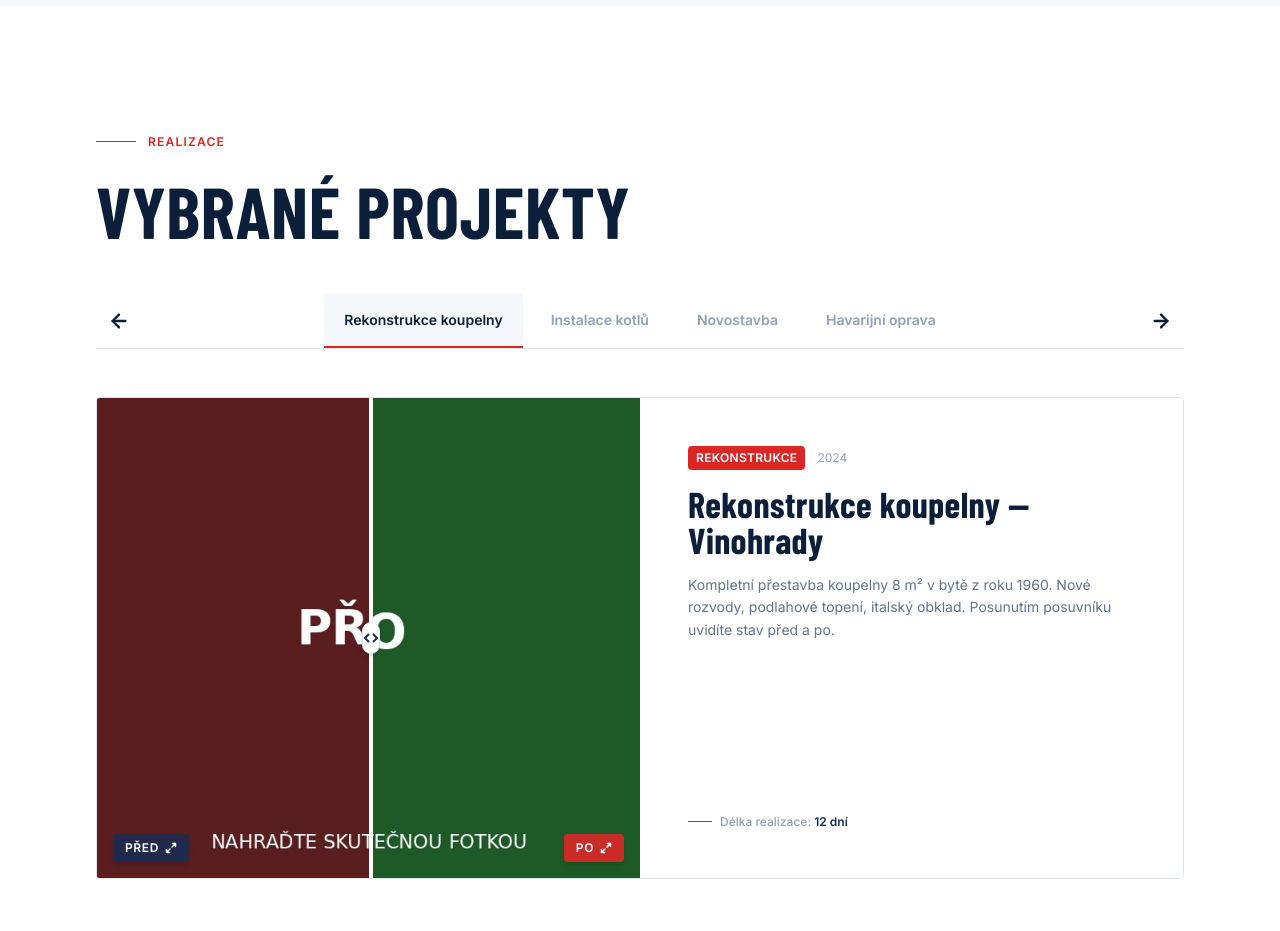
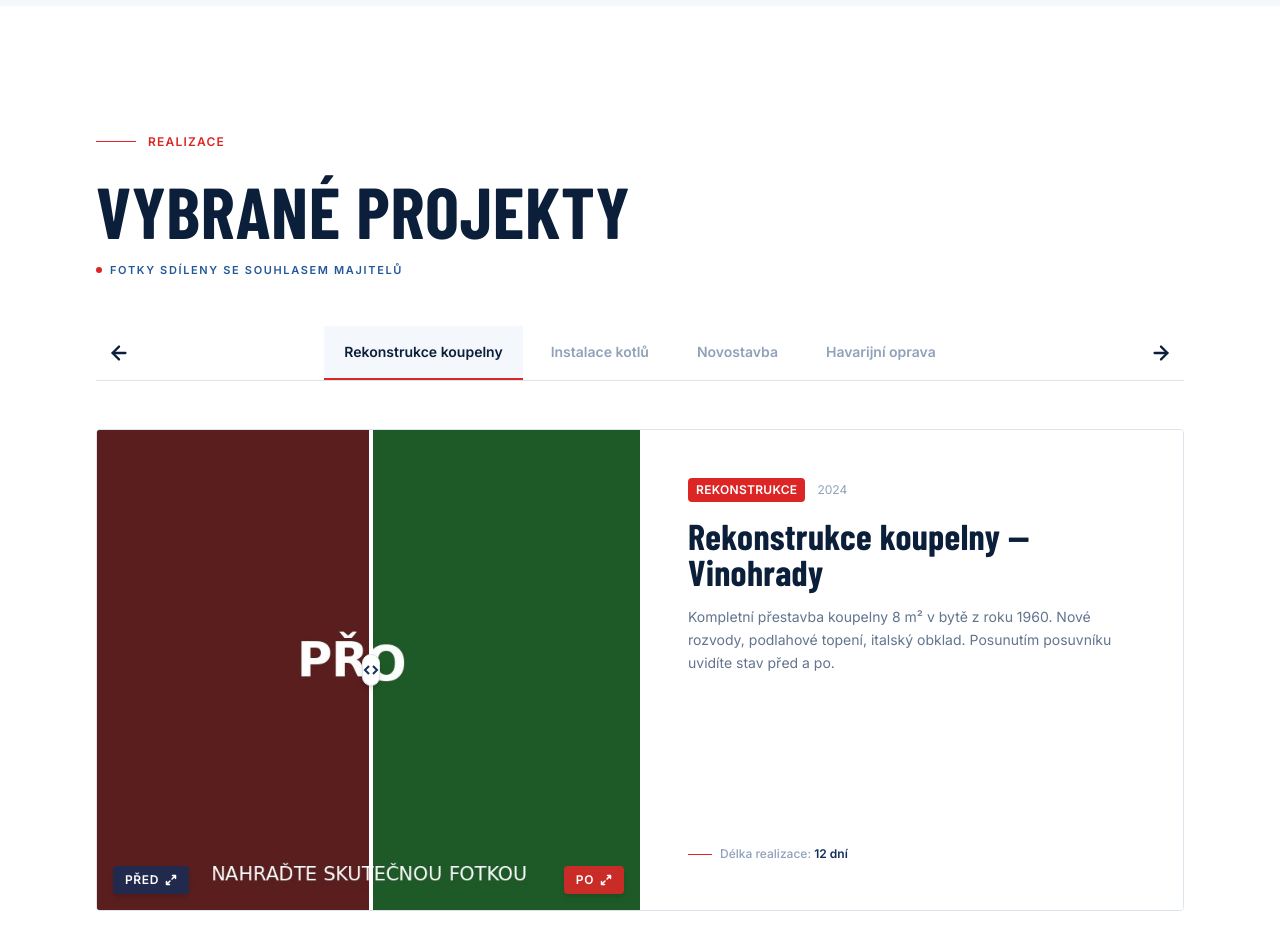
Before and after one commit to INonSenseI/intesra-website, a React (Vite) app: page / in a window 1280 px wide. Shown: the part 2620-3551 px from the top of the page. Built offline with nearby package versions, Linux system fonts and the light colour scheme; the HTML template or start-up script is replaced by a standard one; a web font is replaced by a local one.

Commit message:
feat: Add disclaimer

```diff
--- a/src/components/gallery/Gallery.tsx
+++ b/src/components/gallery/Gallery.tsx
@@ -7,20 +7,33 @@ import { projects } from "@/data/projects";
 
 export default function Gallery() {
   const [activeIndex, setActiveIndex] = useState(0);
-  const [activeLightboxImage, setActiveLightboxImage] = useState<string | null>(null);
+  const [activeLightboxImage, setActiveLightboxImage] = useState<string | null>(
+    null,
+  );
   const activeProject = projects[activeIndex];
 
-  const handlePrev = () => setActiveIndex((prev) => (prev === 0 ? projects.length - 1 : prev - 1));
-  const handleNext = () => setActiveIndex((prev) => (prev === projects.length - 1 ? 0 : prev + 1));
+  const handlePrev = () =>
+    setActiveIndex((prev) => (prev === 0 ? projects.length - 1 : prev - 1));
+  const handleNext = () =>
+    setActiveIndex((prev) => (prev === projects.length - 1 ? 0 : prev + 1));
 
   return (
     <section id="galerie" className="py-24 md:py-32 bg-white">
       <div className="max-w-6xl mx-auto px-5 md:px-8">
-        <div className="mb-12">
-          <Eyebrow label="Realizace" />
-          <h2 className="font-display text-5xl md:text-7xl font-bold text-navy-dark leading-none">
-            VYBRANÉ PROJEKTY
-          </h2>
+        <div className="mb-12 flex flex-col gap-4">
+          <div>
+            <Eyebrow label="Realizace" />
+            <h2 className="font-display text-5xl md:text-7xl font-bold text-navy-dark leading-none">
+              VYBRANÉ PROJEKTY
+            </h2>
+          </div>
+
+          <div className="flex items-center gap-2">
+            <span className="w-1.5 h-1.5 rounded-full bg-red flex-shrink-0" />
+            <p className="font-body text-[11px] font-semibold text-navy-light tracking-[0.15em] uppercase">
+              Fotky sdíleny se souhlasem majitelů
+            </p>
+          </div>
         </div>
 
         <ProjectTabs
@@ -31,11 +44,19 @@ export default function Gallery() {
           onNext={handleNext}
         />
 
-        <ProjectDetail project={activeProject} isEven={activeIndex % 2 === 0} onImageOpen={setActiveLightboxImage} />
+        <ProjectDetail
+          project={activeProject}
+          isEven={activeIndex % 2 === 0}
+          onImageOpen={setActiveLightboxImage}
+        />
       </div>
 
       {activeLightboxImage && (
-        <Lightbox src={activeLightboxImage} alt={activeProject.title} onClose={() => setActiveLightboxImage(null)} />
+        <Lightbox
+          src={activeLightboxImage}
+          alt={activeProject.title}
+          onClose={() => setActiveLightboxImage(null)}
+        />
       )}
     </section>
   );
```
